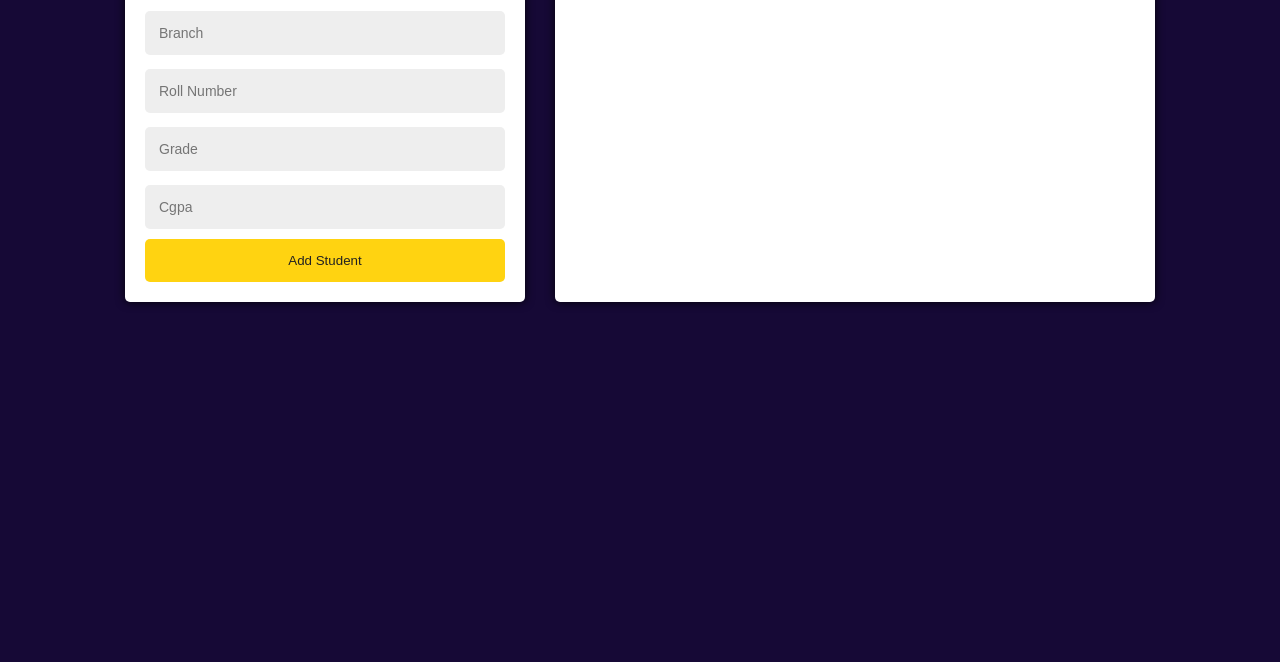
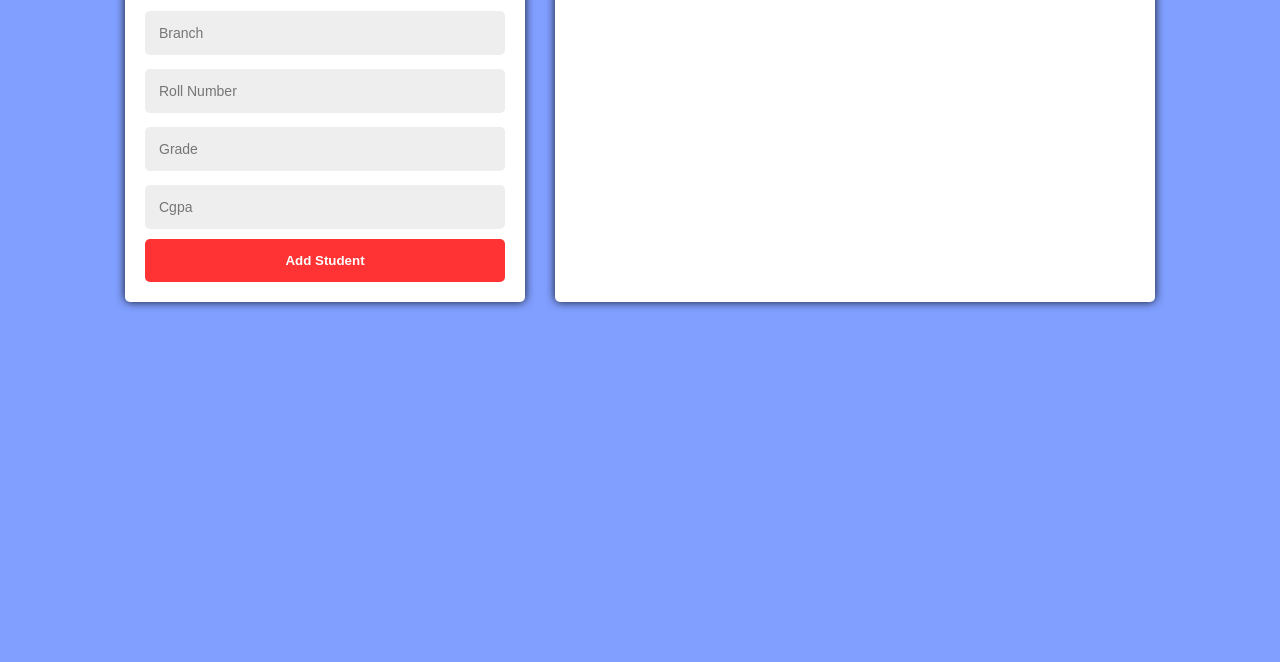
Before and after one commit to faiyankhan/Student-book, a plain HTML site: page index.html in a window 1280 px wide. Shown: the part 138-800 px from the top of the page. Drawn offline with Linux system fonts and the light colour scheme.

Commit message:
Button hover color changed

```diff
--- a/styles.css
+++ b/styles.css
@@ -6,7 +6,7 @@
 
 body {
     padding: 20px;
-    background-color: #160936;
+    background-color: #809fff;
     font-family: Arial, sans-serif;
 }
 
@@ -38,7 +38,7 @@ body {
 }
 
 .left-container input:focus {
-    outline: 2px solid #ffd311;
+    outline: 2px solid #ff3333;
 }
 
 .left-container input:hover {
@@ -51,14 +51,15 @@ body {
     width: 100%;
     border: none;
     border-radius: 5px;
-    background-color: #ffd311;
-    color: #222222;
+    background-color:#ff3333;
+    color: #fff;
+    font-weight: bold;
     cursor: pointer;
     transition: background-color 0.5s ease-out, transform 0.5s ease;
 }
 
 .left-container button:hover {
-    background-color: #eec511;
+    background-color: #ff3333;
     transform: scale(0.98);
 }
 
```
